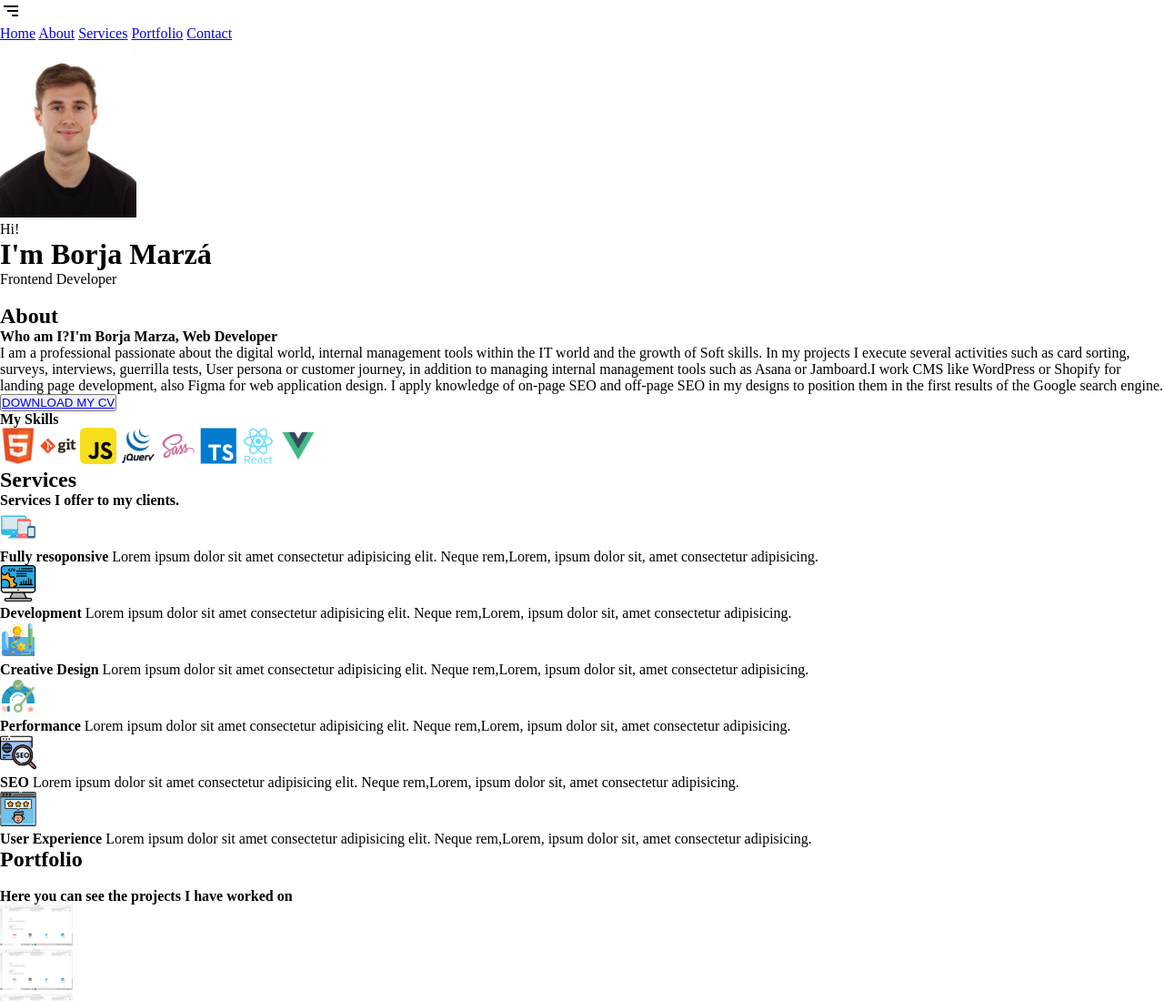
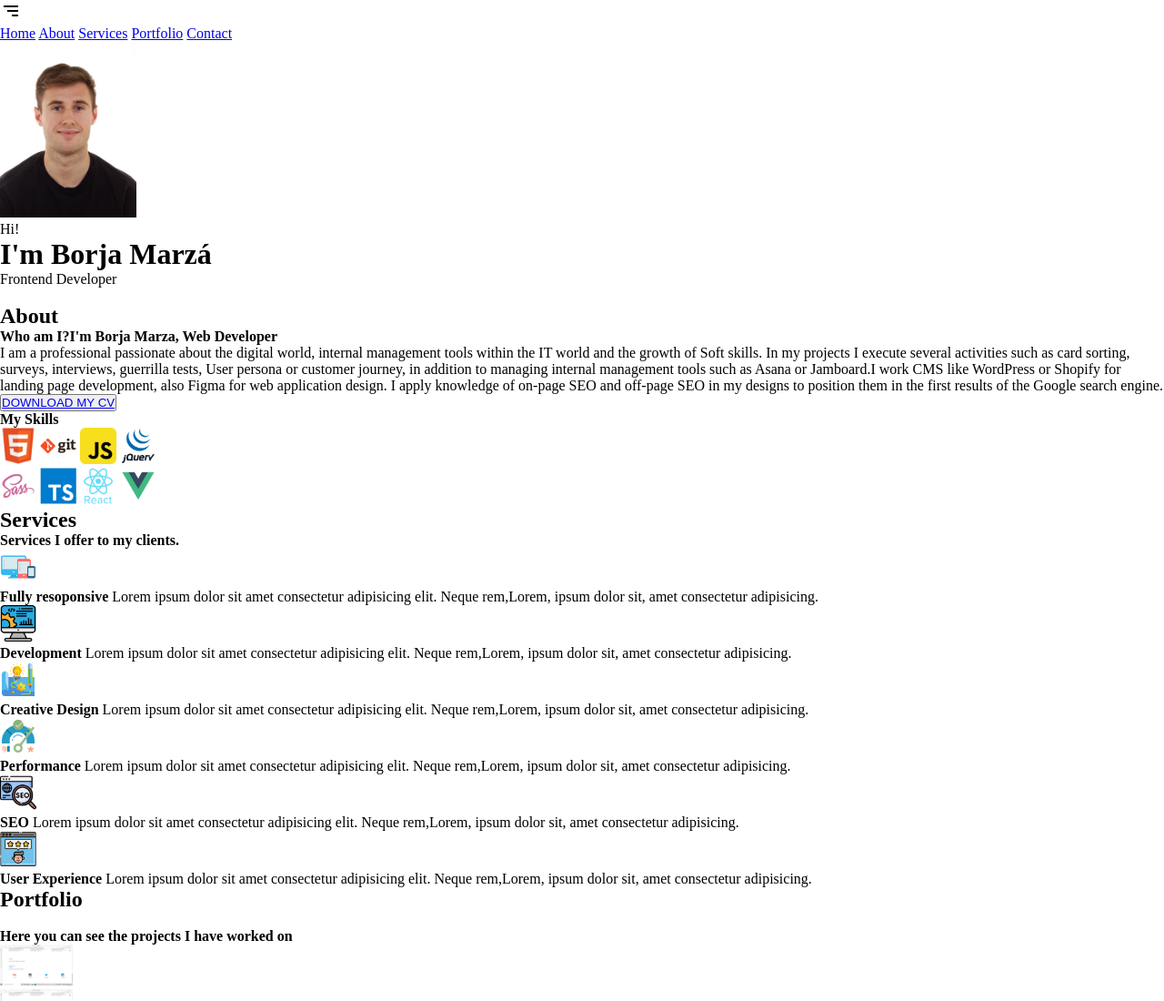
Before and after one commit to borjamarza/portfolio, a plain HTML site: page index.html in a window 1280 px wide. Shown: the top 1100 px of the page at 91% size. Drawn offline with Linux system fonts and the light colour scheme.

Commit message:
Se corrigen imagenes

```diff
--- a/index.html
+++ b/index.html
@@ -53,10 +53,14 @@
 					<img class="iconos-skills" src="img/git_original_wordmark_logo_icon_146510.png" width="40">
 					<img class="iconos-skills" src="img/javascript_icon_130900.png" width="40">
 					<img class="iconos-skills" src="img/jquery_original_wordmark_logo_icon_146447.png" width="40">
+				</div>
+				<div class="grid-iconosskills">
 					<img class="iconos-skills" src="img/file_type_sass_icon_130182.png" width="40">
 					<img class="iconos-skills" src="img/typescript_plain_logo_icon_146316.png" width="40">
 					<img class="iconos-skills" src="img/react_original_wordmark_logo_icon_146375.png" width="40">
 					<img class="iconos-skills" src="img/file_type_vue_icon_130078.png" width="40">
+				</div>
+
 				</div>
 				</div>
 				<div class="cabeceraservicios">
```
Lines whose indentation alone changed are shown as unchanged.
